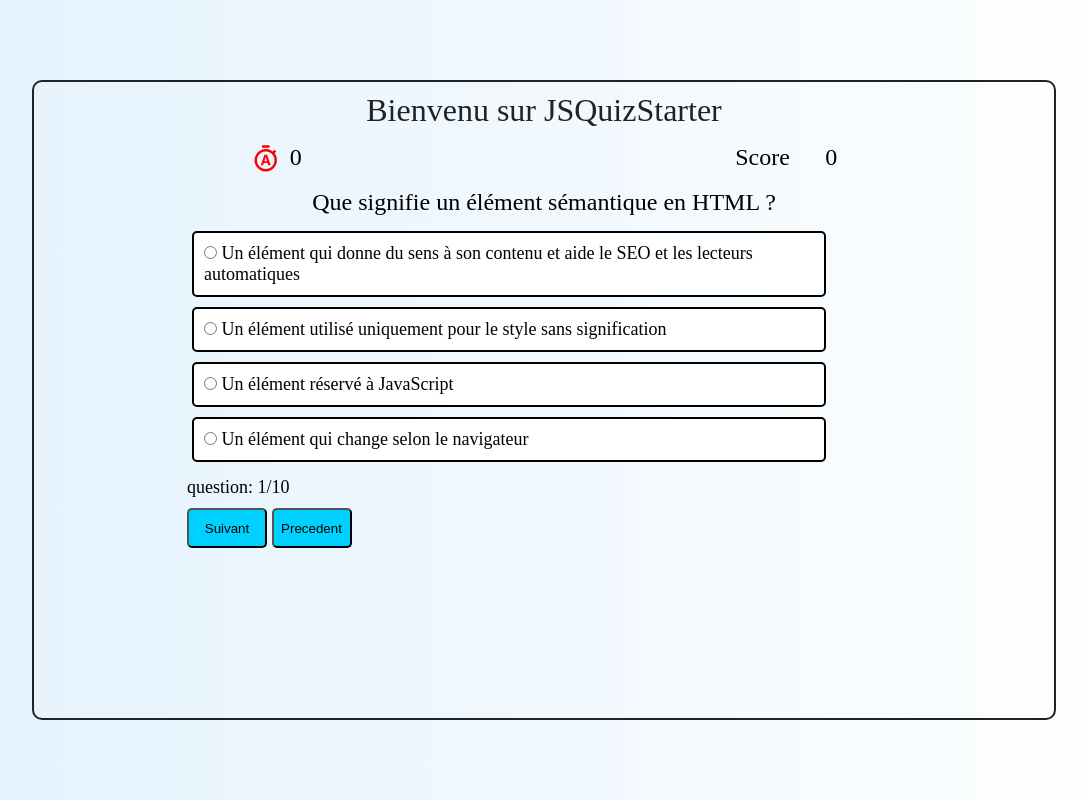
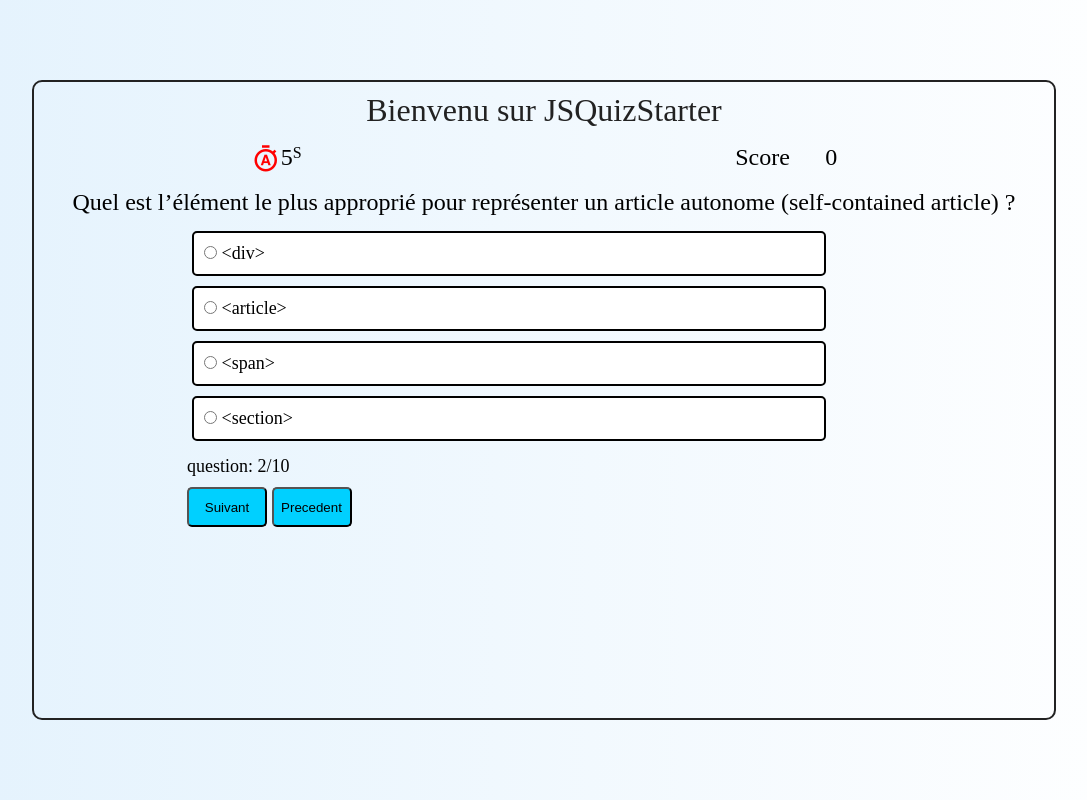
Before and after one commit to fouadlamrini/-JSQuizStarter, a plain HTML site: page index.html in a window 1280 px wide. Shown: the whole page, without its empty margins (96-1183 px from the left). Drawn offline with nearby package versions, Linux system fonts and the light colour scheme.

Commit message:
ajoute time de quiz

```diff
--- a/index.html
+++ b/index.html
@@ -20,7 +20,7 @@
                 <span class="material-symbols-outlined">
                     time_auto
                 </span>
-                <p class="time">0</p>
+                <p id="time" class="time">0</p> <span>S</span>
             </div>
             <div class="score">
                 <p class="score_text" >Score</p>
--- a/script.js
+++ b/script.js
@@ -296,5 +296,11 @@ function afficherQst(x){
   choix3.textContent=ObjThem.Progrmation[NumQst].Reponses[2];
   choix4.textContent=ObjThem.Progrmation[NumQst].Reponses[3];
   nbr_question.textContent=ObjThem.Progrmation[NumQst].NbrQst;
+}
 
-}
+setInterval(afficherQst,5000,1)
+
+
+let time =document.getElementById("time");
+time.textContent=0;
+setInterval(()=>time.textContent++,1000);
```
